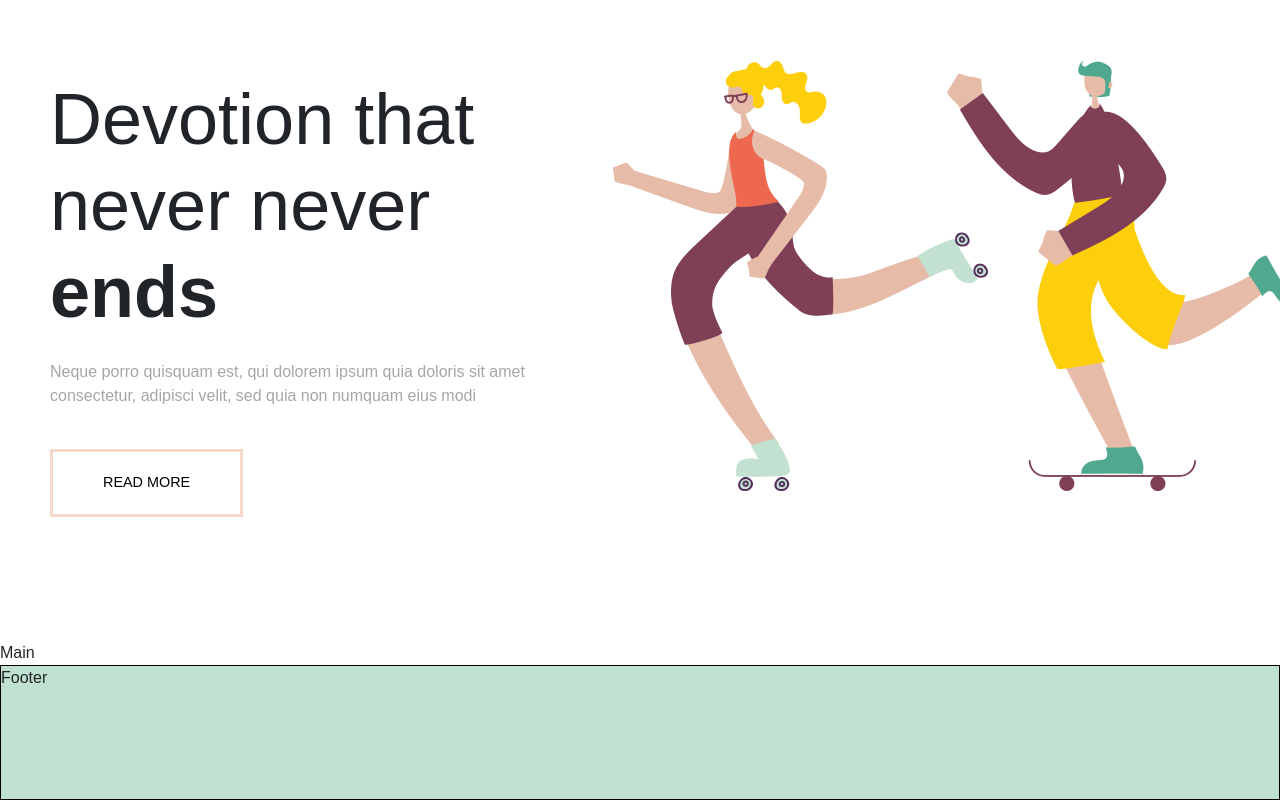
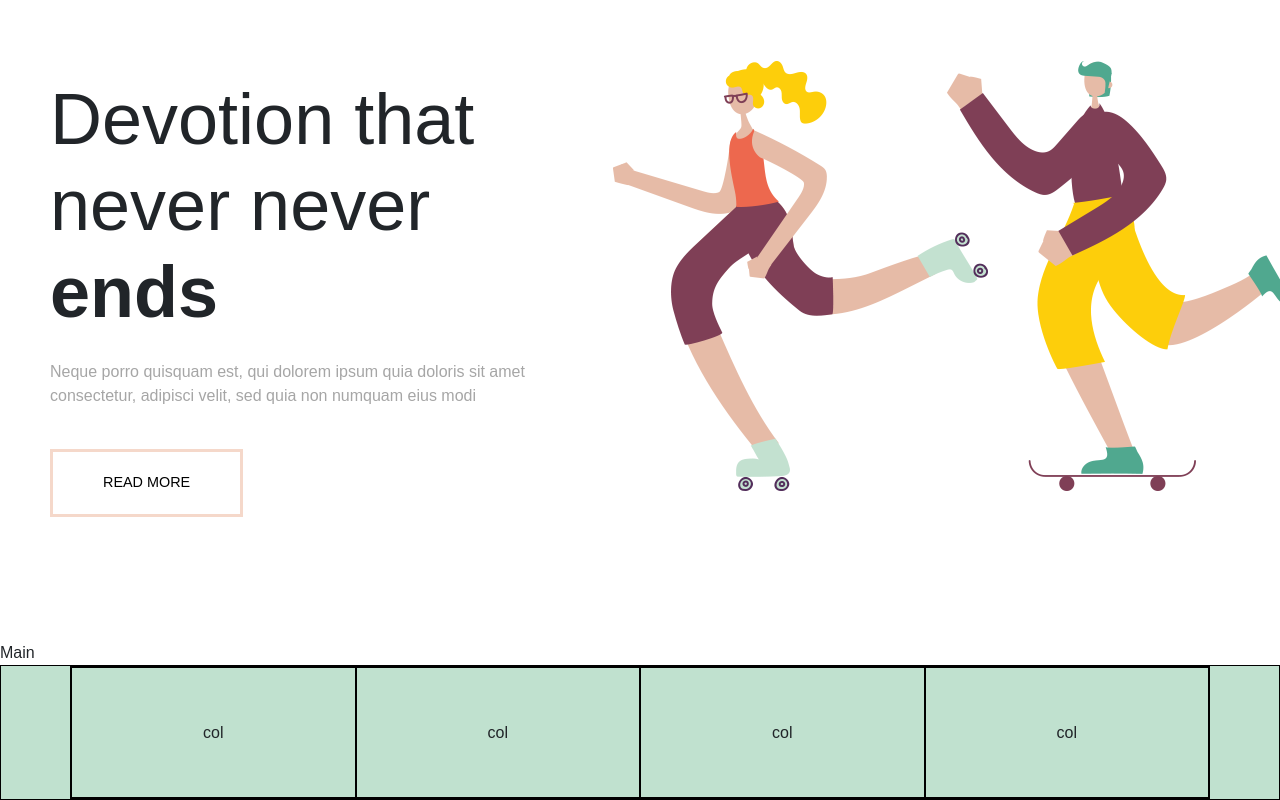
Before and after one commit to dario-bennardino/proj-html-vuejs, a Vue app: page / in a window 1280 px wide. Shown: the part 179-979 px from the top of the page. Built offline with nearby package versions, Linux system fonts and the light colour scheme; the HTML template or start-up script is replaced by a standard one.

Commit message:
[add] creato colonne header

```diff
--- a/src/components/Footer.vue
+++ b/src/components/Footer.vue
@@ -12,7 +12,15 @@ import { store } from '../data/store'
 <template>
 
     <div class="footer">
-        Footer
+        <div class="container">
+            <div class="row row-cols-4 h-100">
+                <div class="col-3 d-flex justify-content-center align-items-center ">col</div>
+                <div class="col-3 d-flex justify-content-center align-items-center">col</div>
+                <div class="col-3 d-flex justify-content-center align-items-center">col</div>
+                <div class="col-3 d-flex justify-content-center align-items-center">col</div>
+            </div>
+        </div>
+
     </div>
 
 </template>
@@ -27,5 +35,16 @@ import { store } from '../data/store'
         width: 100vw;
         background-color: $bg-color-8;
         border: 1px solid black;
+
+        .container{
+            width: 1300px;
+            height: 100%;
+            border: 1px solid black;
+
+            .col-3{
+                border: 1px solid black;
+                height: 100%;
+            }
+        }
     }
 </style>
```
